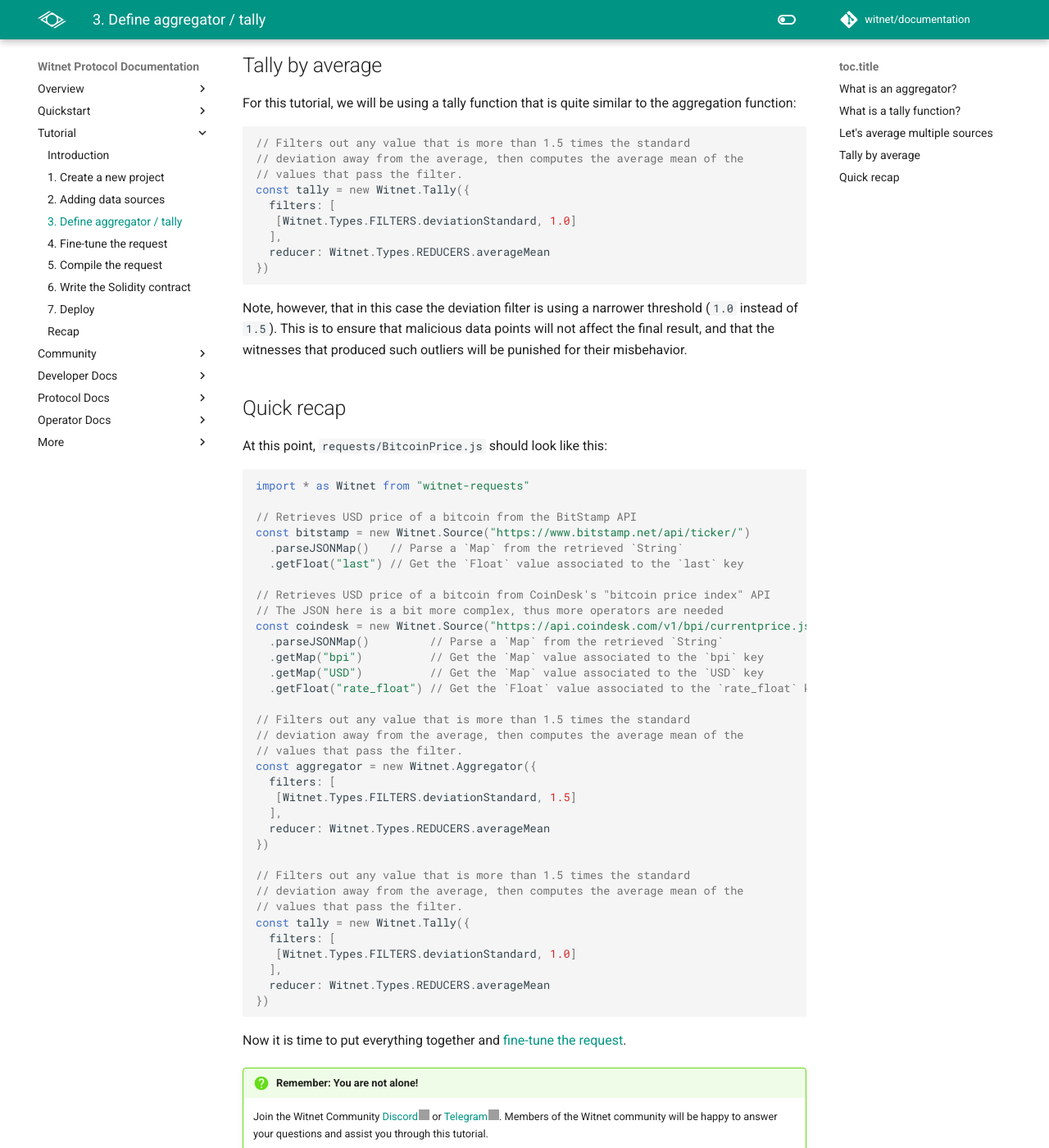
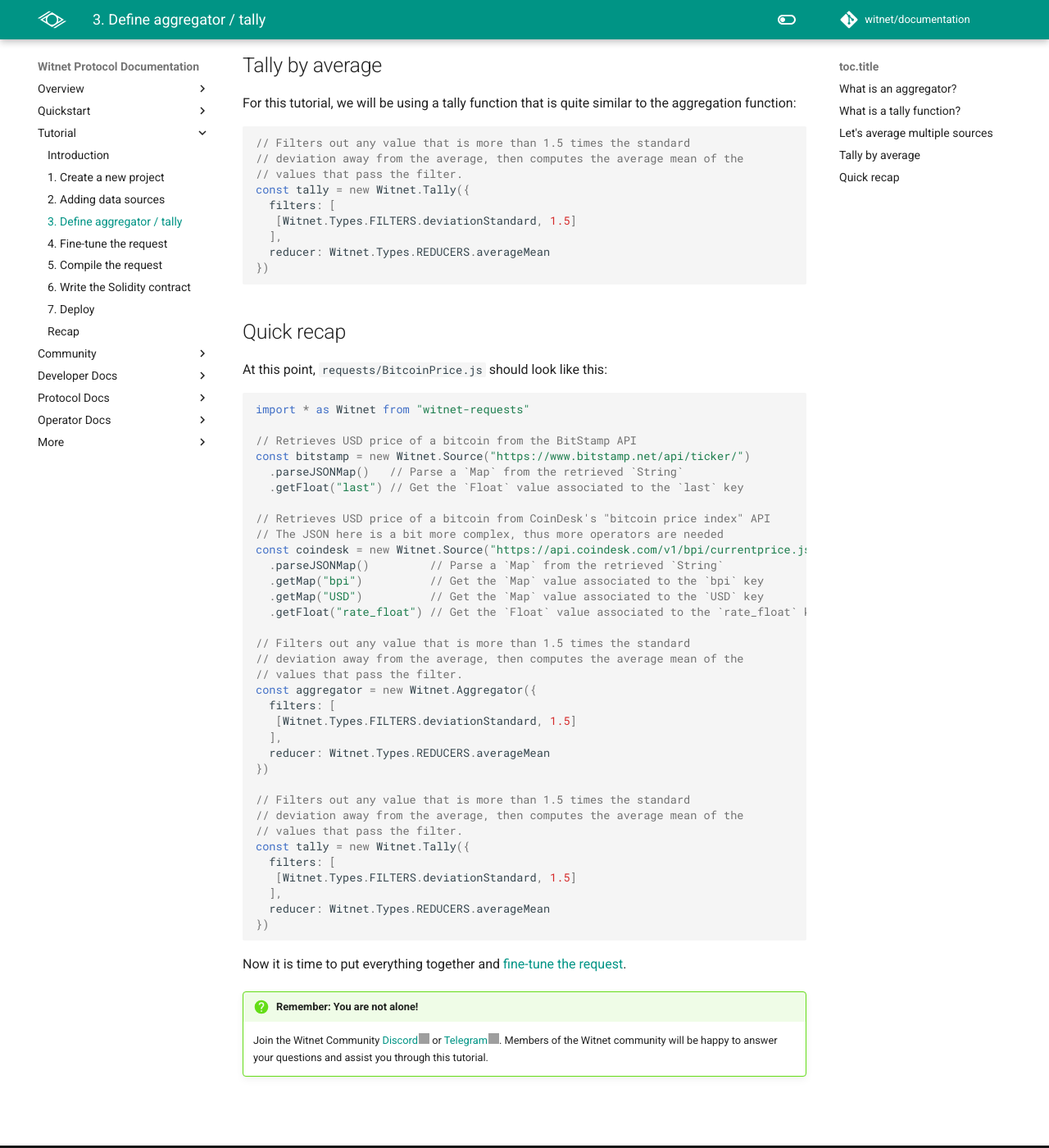
Before and after one commit to witnet/documentation, an MkDocs documentation site: the page built from docs/tutorials/bitcoin-price-feed/aggregations.md, in a window 1280 px wide and 1400 px high, scrolled down 1265 px. Shown: the whole window at 82% size. Built offline with MkDocs 1.6.1 and Material for MkDocs 9.7.7, drawn with Linux system fonts in a browser that asks for light colours; comment, search, counter and statistics services are not loaded; grey boxes are pictures that could not be loaded.

Commit message:
fix(doc): modified too restrictive filter

````diff
--- a/docs/tutorials/bitcoin-price-feed/aggregations.md
+++ b/docs/tutorials/bitcoin-price-feed/aggregations.md
@@ -66,16 +66,11 @@ similar to the aggregation function:
 // values that pass the filter.
 const tally = new Witnet.Tally({
   filters: [
-   [Witnet.Types.FILTERS.deviationStandard, 1.0]
+   [Witnet.Types.FILTERS.deviationStandard, 1.5]
   ],
   reducer: Witnet.Types.REDUCERS.averageMean
 })
 ```
-
-Note, however, that in this case the deviation filter is using a narrower
-threshold (`1.0` instead of `1.5`). This is to ensure that malicious
-data points will not affect the final result, and that the witnesses
-that produced such outliers will be punished for their misbehavior.
 
 ## Quick recap
 
@@ -112,7 +107,7 @@ const aggregator = new Witnet.Aggregator({
 // values that pass the filter.
 const tally = new Witnet.Tally({
   filters: [
-   [Witnet.Types.FILTERS.deviationStandard, 1.0]
+   [Witnet.Types.FILTERS.deviationStandard, 1.5]
   ],
   reducer: Witnet.Types.REDUCERS.averageMean
 })
````
Also changed, not shown: docs/tutorials/bitcoin-price-feed/fine-tuning.md (+1 -1 lines).
